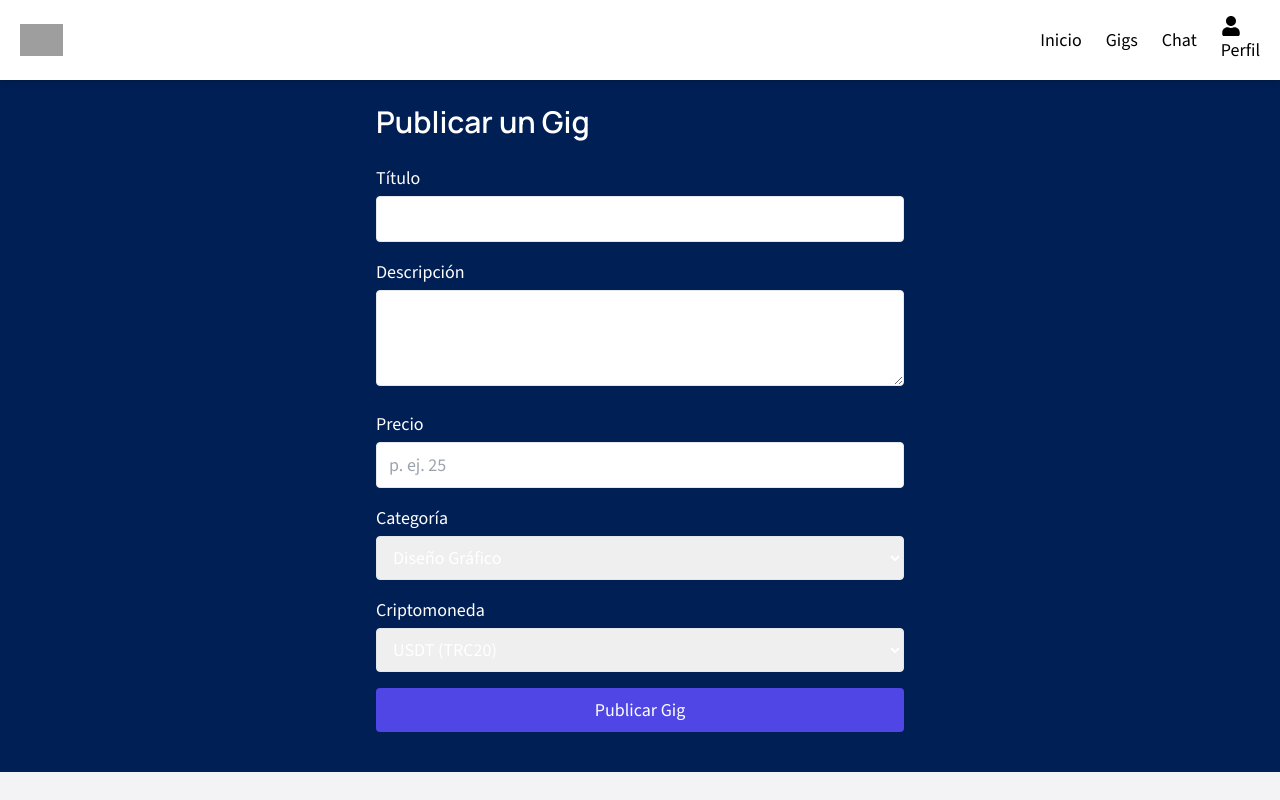
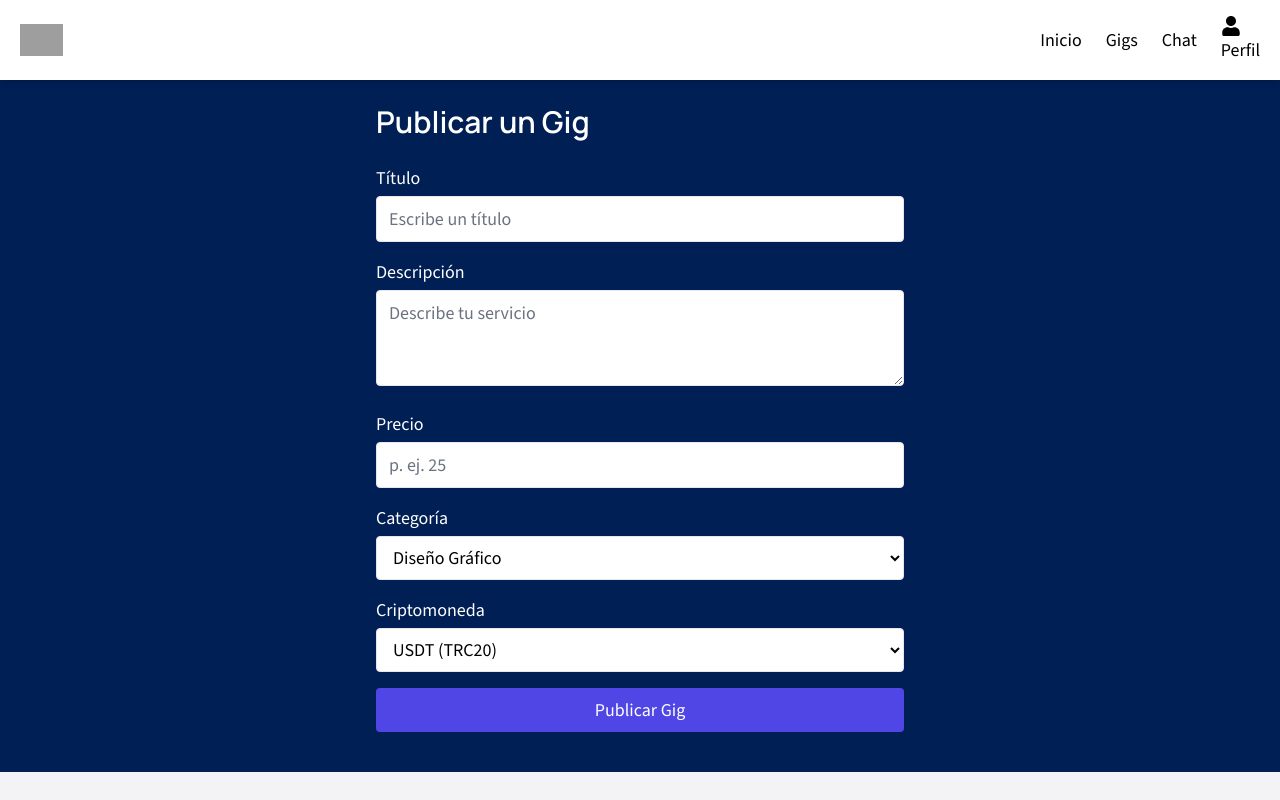
Before and after one commit to kelvingarciagarcia952-dotcom/finwise-saas-landing-page, a Next.js app: page /gigs/new in a window 1280 px wide. Shown: the top 800 px of the page. Built offline with nearby package versions, Linux system fonts and the light colour scheme; grey boxes are pictures that could not be loaded.

Commit message:
Update page.tsx

```diff
--- a/src/app/gigs/new/page.tsx
+++ b/src/app/gigs/new/page.tsx
@@ -49,52 +49,57 @@ export default function NewGigPage() {
 
   return (
     <div className="max-w-xl mx-auto py-10 px-6">
-      <h1 className="text-3xl font-semibold mb-6">Publicar un Gig</h1>
+      {/* Título */}
+      <h1 className="text-3xl font-semibold mb-6 text-white">
+        Publicar un Gig
+      </h1>
 
       <form onSubmit={handleSubmit} className="space-y-4">
-        {/* Título */}
+        {/* Título del Gig */}
         <div>
-          <label className="block mb-1">Título</label>
+          <label className="block mb-1 text-white">Título</label>
           <input
             type="text"
             required
             value={title}
             onChange={e => setTitle(e.target.value)}
-            className="w-full border rounded px-3 py-2"
+            className="w-full border rounded px-3 py-2 bg-white text-black placeholder-gray-500"
+            placeholder="Escribe un título"
           />
         </div>
 
         {/* Descripción */}
         <div>
-          <label className="block mb-1">Descripción</label>
+          <label className="block mb-1 text-white">Descripción</label>
           <textarea
             required
             value={description}
             onChange={e => setDescription(e.target.value)}
-            className="w-full border rounded px-3 py-2 h-24"
+            className="w-full border rounded px-3 py-2 h-24 bg-white text-black placeholder-gray-500"
+            placeholder="Describe tu servicio"
           />
         </div>
 
         {/* Precio */}
         <div>
-          <label className="block mb-1">Precio</label>
+          <label className="block mb-1 text-white">Precio</label>
           <input
             type="text"
             required
             placeholder="p. ej. 25"
             value={price}
             onChange={e => setPrice(e.target.value)}
-            className="w-full border rounded px-3 py-2"
+            className="w-full border rounded px-3 py-2 bg-white text-black placeholder-gray-500"
           />
         </div>
 
         {/* Categoría */}
         <div>
-          <label className="block mb-1">Categoría</label>
+          <label className="block mb-1 text-white">Categoría</label>
           <select
             value={category}
             onChange={e => setCategory(e.target.value)}
-            className="w-full border rounded px-3 py-2"
+            className="w-full border rounded px-3 py-2 bg-white text-black"
           >
             {gigCategories.map(cat => (
               <option key={cat} value={cat}>
@@ -106,11 +111,11 @@ export default function NewGigPage() {
 
         {/* Criptomoneda */}
         <div>
-          <label className="block mb-1">Criptomoneda</label>
+          <label className="block mb-1 text-white">Criptomoneda</label>
           <select
             value={network}
             onChange={e => setNetwork(e.target.value)}
-            className="w-full border rounded px-3 py-2"
+            className="w-full border rounded px-3 py-2 bg-white text-black"
           >
             {gigNetworks.map(net => (
               <option key={net} value={net}>
@@ -130,4 +135,4 @@ export default function NewGigPage() {
       </form>
     </div>
   )
-      }
+          }
```
